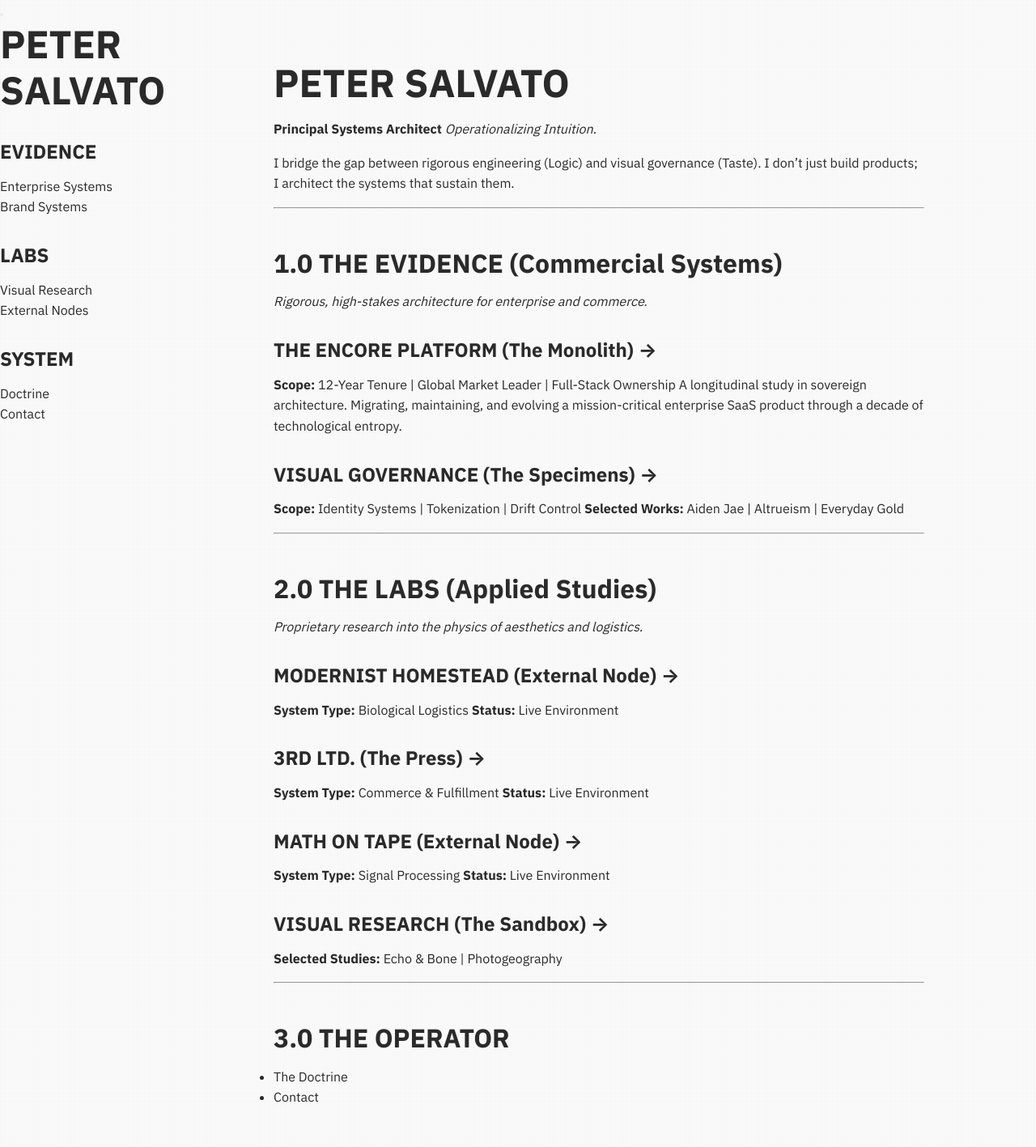
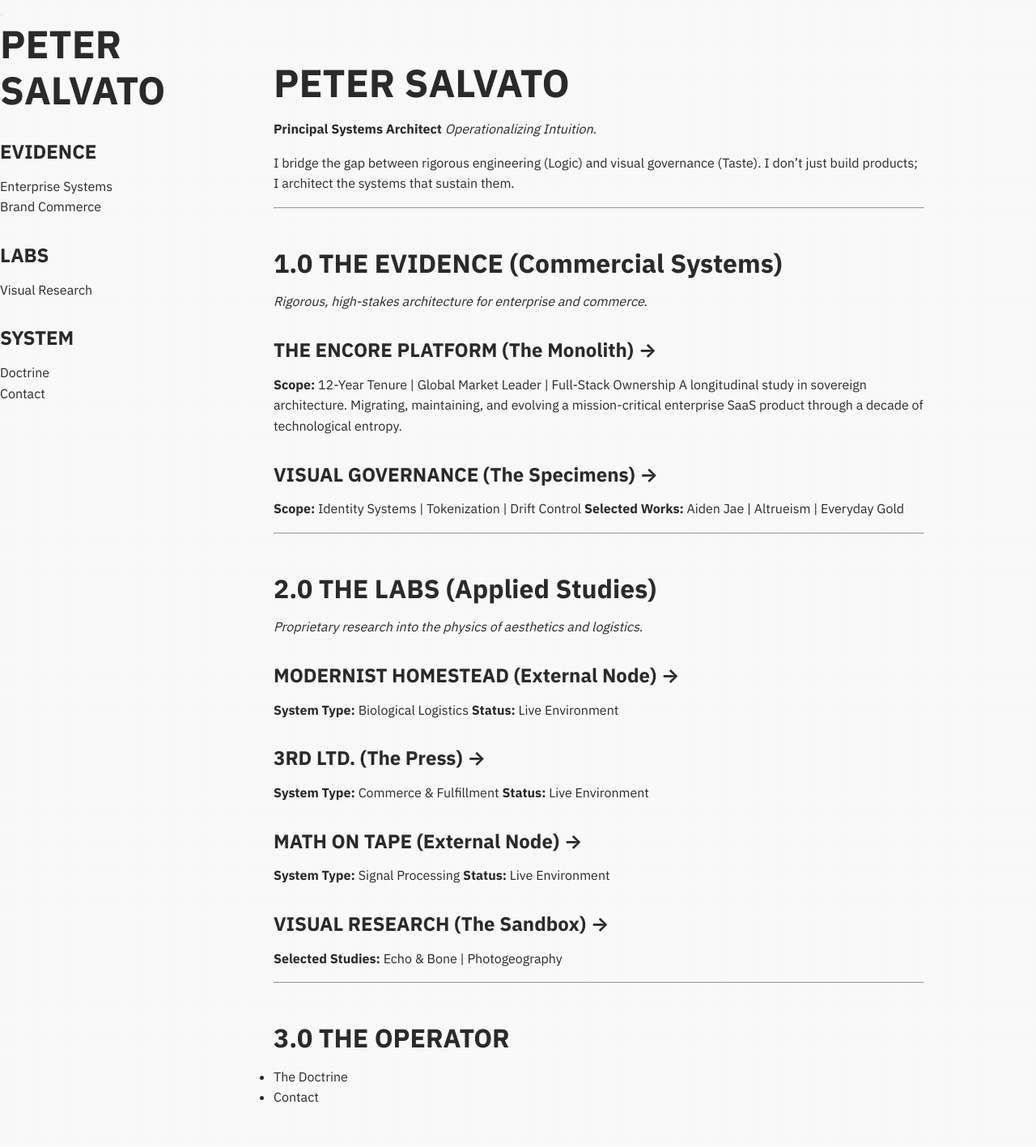
Before and after one commit to PeterSalvato/petersalvato-constellation, a Jekyll site: the page built from index.md, in a window 1280 px wide. Shown: the whole page at 81% size. Built offline with Jekyll 4.4.1, drawn with Linux system fonts in a browser that asks for light colours.

Commit message:
fix: correct sidebar navigation links to match actual page structure

```diff
--- a/_includes/sidebar-nav.html
+++ b/_includes/sidebar-nav.html
@@ -9,7 +9,7 @@
       <h3 class="nav-section-title nav-section-title--creative">EVIDENCE</h3>
       <ul class="nav-list">
         <li><a href="{{ '/evidence/enterprise-systems' | relative_url }}">Enterprise Systems</a></li>
-        <li><a href="{{ '/evidence/brand-systems' | relative_url }}">Brand Systems</a></li>
+        <li><a href="{{ '/evidence/brand-commerce-systems' | relative_url }}">Brand Commerce</a></li>
       </ul>
     </div>
 
@@ -18,7 +18,6 @@
       <h3 class="nav-section-title nav-section-title--systems">LABS</h3>
       <ul class="nav-list">
         <li><a href="{{ '/labs/visual-research' | relative_url }}">Visual Research</a></li>
-        <li><a href="{{ '/labs/external' | relative_url }}">External Nodes</a></li>
       </ul>
     </div>
 
@@ -27,7 +26,7 @@
       <h3 class="nav-section-title nav-section-title--technical">SYSTEM</h3>
       <ul class="nav-list">
         <li><a href="{{ '/system/doctrine' | relative_url }}">Doctrine</a></li>
-        <li><a href="{{ '/contact' | relative_url }}">Contact</a></li>
+        <li><a href="{{ '/system/contact' | relative_url }}">Contact</a></li>
       </ul>
     </div>
   </nav>
```
